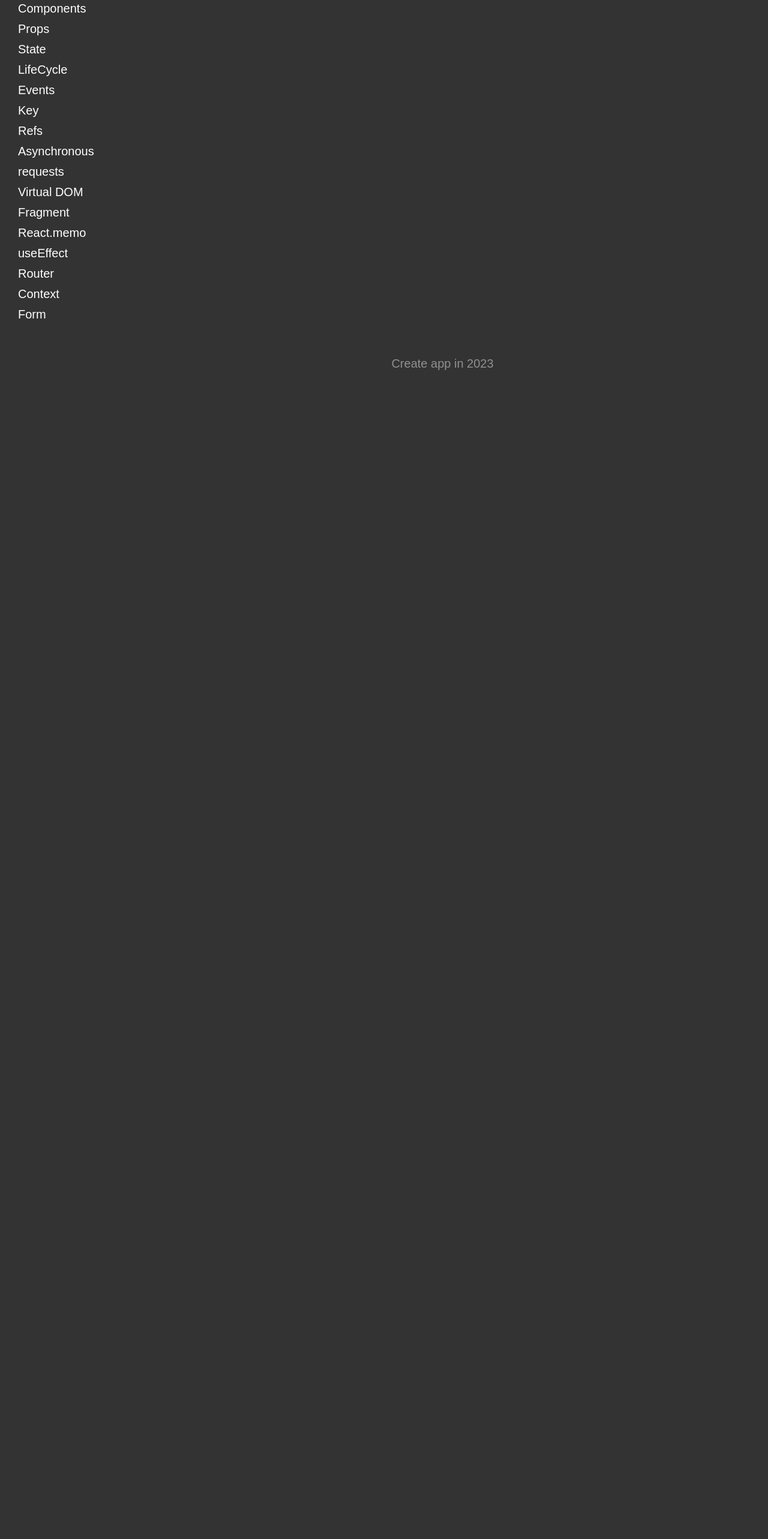
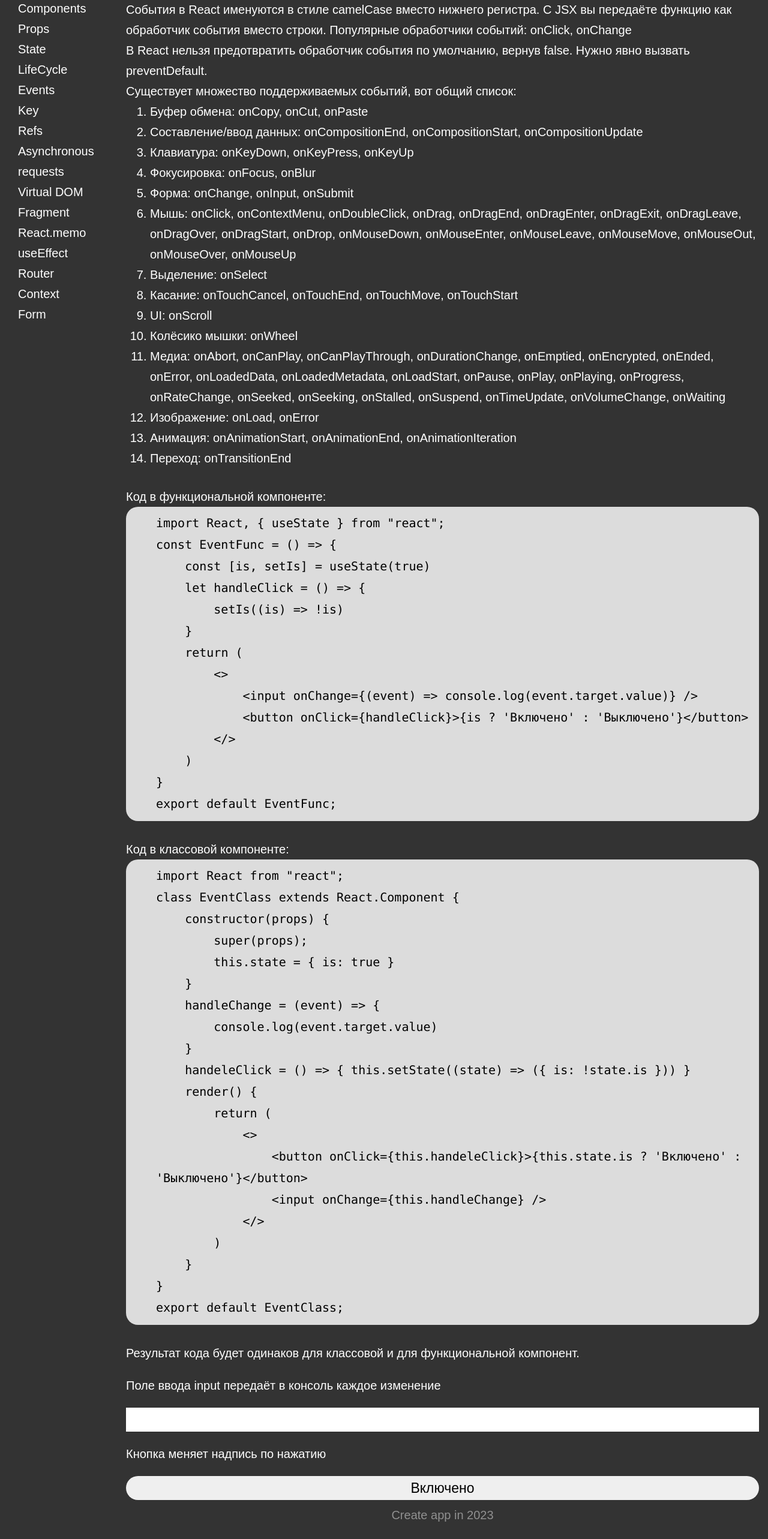
Before and after one commit to MaksMeamk/Shpora, a React (Create React App) app: page /events in a window 1280 px wide. Shown: the part 152-2718 px from the top of the page at 60% size. Before the commit the page ends 800 px from the top, so only its background shows below. Built offline with nearby package versions, Linux system fonts and the light colour scheme.

Commit message:
Events +

```diff
--- a/src/Components/Components.js
+++ b/src/Components/Components.js
@@ -31,6 +31,17 @@ const Components = () => {
 }`}</code>
                 </pre>
             </div>
+            <div className='theme__text text'>
+                <p className='text__item'>Компонента должна себя вести как чистая функция.</p>
+                <p className='text__item'>«Чистой» называется функция, которая:
+                    <ol type='1' className='text__item_list list'>
+                        <li className='list_item'>иммутабельна</li>
+                        <li className='list_item'>что либо возвращает</li>
+                        <li className='list_item'>без побочных эффектов</li>
+                        <li className='list_item'>идемпотентна(детерминированность) - свойство объекта или операции при повторном применении операции к объекту давать тот же результат, что и при первом.</li>
+                    </ol>
+                </p>
+            </div>
 
         </div >
     )
--- a/src/Components/CounterClass.js
+++ b/src/Components/CounterClass.js
@@ -16,11 +16,7 @@ class CounterClass extends React.Component {
     render() {
         return (
             <div className='counter'>
-                <div className='counter__buttons'>
-                    <button className='counter__minus' onClick={this.minus}>-</button>
-                    <div className='counter__count'>{this.state.count}</div>
-                    <button className='counter__plus' onClick={this.plus}>+</button>
-                </div>
+
                 <div className="counter__code">
                     <pre className='counter__code_text'>
                         <code>{`class CounterClass extends React.Component {
@@ -46,6 +42,11 @@ class CounterClass extends React.Component {
 }`}</code>
                     </pre>
                 </div>
+                <div className='counter__buttons'>
+                    <button className='counter__minus' onClick={this.minus}>-</button>
+                    <div className='counter__count'>{this.state.count}</div>
+                    <button className='counter__plus' onClick={this.plus}>+</button>
+                </div>
 
             </div>
         )
--- a/src/Components/CounterFunc.js
+++ b/src/Components/CounterFunc.js
@@ -11,11 +11,7 @@ const CounterFunc = () => {
     }
     return (
         <div className="counter">
-            <div className="counter__buttons">
-                <button className="counter__minus" onClick={minus}>-</button>
-                <div className="counter__count">{count}</div>
-                <button className="counter__plus" onClick={plus}>+</button>
-            </div>
+
             <div className="counter__code">
                 <pre className='counter__code_text'>
                     <code>{`const CounterFunc = () => {
@@ -36,6 +32,11 @@ const CounterFunc = () => {
 }`}</code>
                 </pre>
             </div>
+            <div className="counter__buttons">
+                <button className="counter__minus" onClick={minus}>-</button>
+                <div className="counter__count">{count}</div>
+                <button className="counter__plus" onClick={plus}>+</button>
+            </div>
         </div>
     )
 }
--- /dev/null
+++ b/src/Components/EventClass.js
@@ -0,0 +1,23 @@
+import React from "react";
+
+class EventClass extends React.Component {
+    constructor(props) {
+        super(props);
+        this.state = { is: true }
+    }
+    handleChange = (event) => {
+        console.log(event.target.value)
+    }
+    handeleClick = () => { this.setState((state) => ({ is: !state.is })) }
+    render() {
+        return (
+            <>
+                <p>Поле ввода input передаёт в консоль каждое изменение</p>
+                <input className="theme__example_input" onChange={this.handleChange} />
+                <p>Кнопка меняет надпись по нажатию</p>
+                <button className="theme__example_button" onClick={this.handeleClick}>{this.state.is ? 'Включено' : 'Выключено'}</button>
+            </>
+        )
+    }
+}
+export default EventClass;
--- /dev/null
+++ b/src/Components/EventFunc.js
@@ -0,0 +1,19 @@
+import React, { useState } from "react";
+
+const EventFunc = () => {
+    const [is, setIs] = useState(true)
+    let handleClick = () => {
+        setIs((is) => !is)
+    }
+    return (
+        <>
+            <p>Поле ввода input передаёт в консоль каждое изменение</p>
+            <input className="theme__example_input" onChange={(event) => console.log(event.target.value)} />
+            <p>Кнопка меняет надпись по нажатию</p>
+            <button className="theme__example_button" onClick={handleClick}>{is ? 'Включено' : 'Выключено'}</button>
+        </>
+
+    )
+}
+
+export default EventFunc;
--- a/src/Components/Events.js
+++ b/src/Components/Events.js
@@ -1,20 +1,87 @@
 import React from 'react'
+import EventClass from './EventClass';
+import EventFunc from './EventFunc';
 
 const Events = () => {
     return (
         <div className='theme'>
-            <div className='theme__title'></div>
+            <div className='theme__title'>События</div>
             <div className='theme__text text'>
-                <p className='text__item'></p>
-                <p className='text__item'></p>
-                <p className='text__item'></p>
+                <p className='text__item'>События в React именуются в стиле camelCase вместо нижнего регистра.
+                    С JSX вы передаёте функцию как обработчик события вместо строки.
+                    Популярные обработчики событий: onClick, onChange
+                </p>
+                <p className='text__item'>В React нельзя предотвратить обработчик события по умолчанию, вернув false. Нужно явно вызвать preventDefault.</p>
+                <p className='text__item'>Существует множество поддерживаемых событий, вот общий список:
+                    <ol type='1' className='text__item_list list'>
+                        <li className='list_item'>Буфер обмена: onCopy, onCut, onPaste</li>
+                        <li className='list_item'>Составление/ввод данных: onCompositionEnd, onCompositionStart, onCompositionUpdate</li>
+                        <li className='list_item'>Клавиатура: onKeyDown, onKeyPress, onKeyUp</li>
+                        <li className='list_item'>Фокусировка: onFocus, onBlur</li>
+                        <li className='list_item'>Форма: onChange, onInput, onSubmit</li>
+                        <li className='list_item'>Мышь: onClick, onContextMenu, onDoubleClick, onDrag, onDragEnd, onDragEnter, onDragExit, onDragLeave, onDragOver, onDragStart, onDrop, onMouseDown, onMouseEnter, onMouseLeave, onMouseMove, onMouseOut, onMouseOver, onMouseUp</li>
+                        <li className='list_item'>Выделение: onSelect</li>
+                        <li className='list_item'>Касание: onTouchCancel, onTouchEnd, onTouchMove, onTouchStart</li>
+                        <li className='list_item'>UI: onScroll</li>
+                        <li className='list_item'>Колёсико мышки: onWheel</li>
+                        <li className='list_item'>Медиа: onAbort, onCanPlay, onCanPlayThrough, onDurationChange, onEmptied, onEncrypted, onEnded, onError, onLoadedData, onLoadedMetadata, onLoadStart, onPause, onPlay, onPlaying, onProgress, onRateChange, onSeeked, onSeeking, onStalled, onSuspend, onTimeUpdate, onVolumeChange, onWaiting</li>
+                        <li className='list_item'>Изображение: onLoad, onError</li>
+                        <li className='list_item'>Анимация: onAnimationStart, onAnimationEnd, onAnimationIteration</li>
+                        <li className='list_item'>Переход: onTransitionEnd</li>
+                    </ol>
+                </p>
             </div>
-            <div className=' theme__code code code'>
-                <p className='code__title'></p>
+
+
+            <div className=' theme__code code'>
+                <p className='code__title'>Код в функциональной компоненте:</p>
                 <pre className='code__item'>
-                    <code>{``}
+                    <code>{`import React, { useState } from "react";
+const EventFunc = () => {
+    const [is, setIs] = useState(true)
+    let handleClick = () => {
+        setIs((is) => !is)
+    }
+    return (
+        <>
+            <input onChange={(event) => console.log(event.target.value)} />
+            <button onClick={handleClick}>{is ? 'Включено' : 'Выключено'}</button>
+        </>
+    )
+}
+export default EventFunc;`}
                     </code>
                 </pre>
+            </div>
+            <div className=' theme__code code'>
+                <p className='code__title'>Код в классовой компоненте:</p>
+                <pre className='code__item'>
+                    <code>{`import React from "react";
+class EventClass extends React.Component {
+    constructor(props) {
+        super(props);
+        this.state = { is: true }
+    }
+    handleChange = (event) => {
+        console.log(event.target.value)
+    }
+    handeleClick = () => { this.setState((state) => ({ is: !state.is })) }
+    render() {
+        return (
+            <>
+                <button onClick={this.handeleClick}>{this.state.is ? 'Включено' : 'Выключено'}</button>
+                <input onChange={this.handleChange} />
+            </>
+        )
+    }
+}
+export default EventClass;`}
+                    </code>
+                </pre>
+            </div>
+            <div className='theme__example'>
+                <p className='theme__example_title'>Результат кода будет одинаков для классовой и для функциональной компонент.</p>
+                <EventFunc />
             </div>
         </div>
 
--- a/src/css/Page.css
+++ b/src/css/Page.css
@@ -19,7 +19,7 @@ text-align: center;
 .text__item_false{
     text-decoration: line-through;
 }
-.text__item_title, .theme__example_title{
+.text__item_title{
     font-size: 23px;
     font-weight: 600;
     text-align: center;
@@ -33,3 +33,19 @@ text-align: center;
 .text__item_padding:not(:last-child){
     padding: 0 0 15px 0;
 }
+.list_item{
+    list-style: inherit;
+    list-style-position: outside;
+}
+.list{
+    margin: 0 0 0 40px;
+}
+.theme__example_input{
+flex: 0 0 40px;
+font-size: 23px;
+}
+.theme__example_button {
+    flex: 0 0 40px;
+    font-size: 23px;
+    border-radius: 100px;
+}
```
Also changed, not shown: src/Components/State.js (+5 -5 lines), src/Components/VirtualDOM.js (+6 -8 lines).
